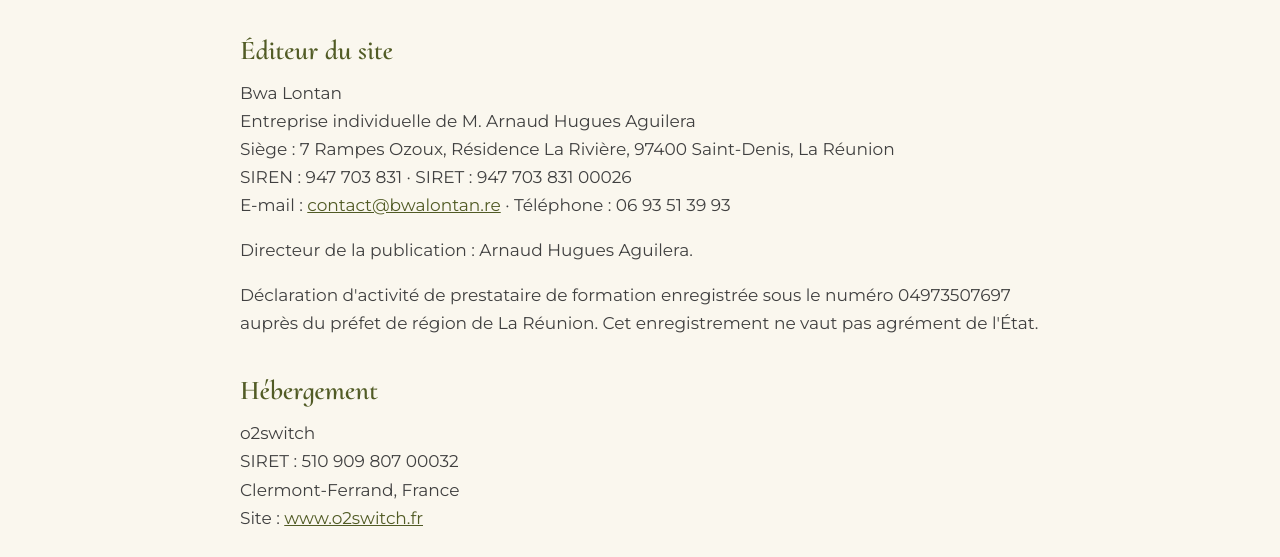
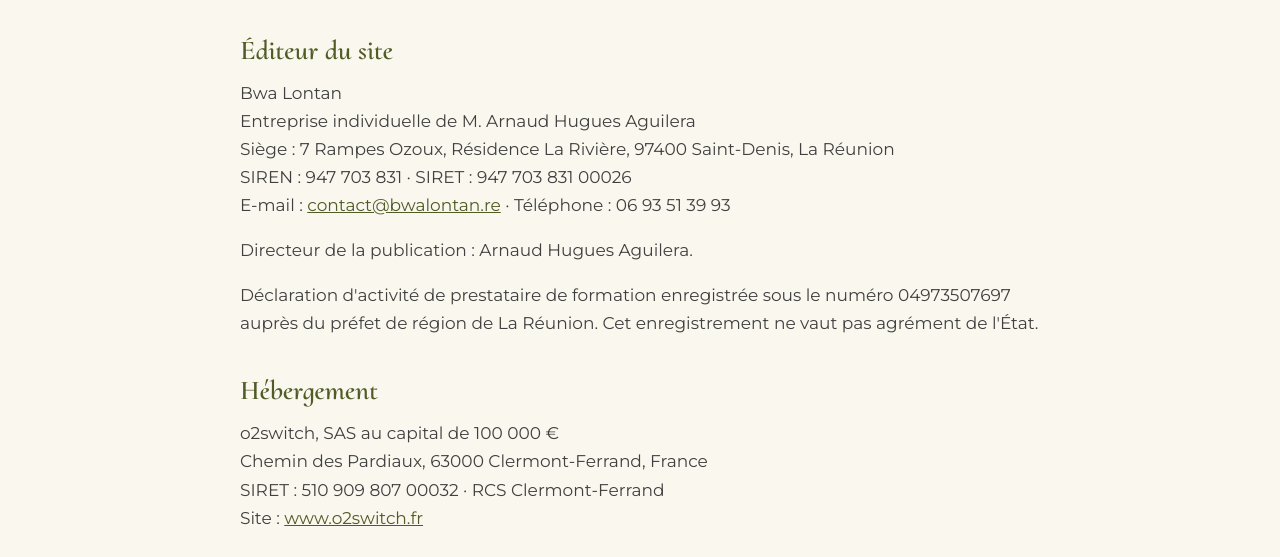
Before and after one commit to bwalontan/site-bwalontan, a plain HTML site: page mentions-legales/index.html in a window 1280 px wide. Shown: the part 243-800 px from the top of the page. Drawn offline with Linux system fonts and the light colour scheme.

Commit message:
Mentions légales : adresse complète de l'hébergeur
Co-Authored-By: Claude Opus 5.5 <noreply@anthropic.com>
Claude-Session: https://claude.ai/code/session_01E5dwHA4jkcmvAnokRCMsnH

```diff
--- a/mentions-legales/index.html
+++ b/mentions-legales/index.html
@@ -40,9 +40,9 @@
 
     <h2>Hébergement</h2>
     <p>
-      o2switch<br>
-      SIRET : 510 909 807 00032<br>
-      Clermont-Ferrand, France<br>
+      o2switch, SAS au capital de 100 000 €<br>
+      Chemin des Pardiaux, 63000 Clermont-Ferrand, France<br>
+      SIRET : 510 909 807 00032 · RCS Clermont-Ferrand<br>
       Site : <a href="https://www.o2switch.fr">www.o2switch.fr</a>
     </p>
 
```
